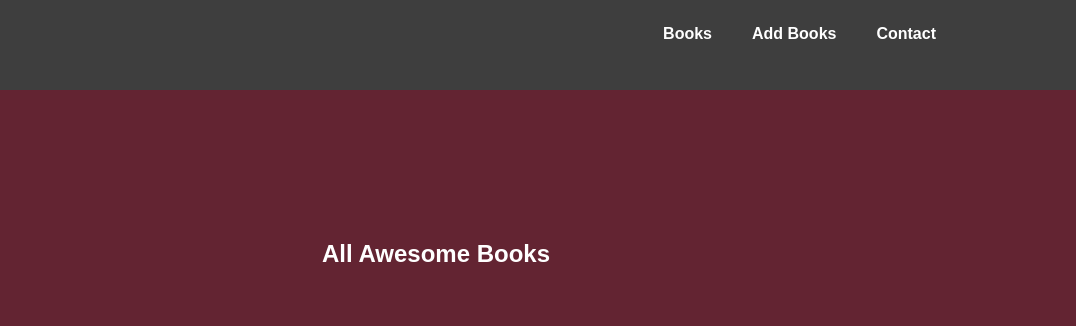
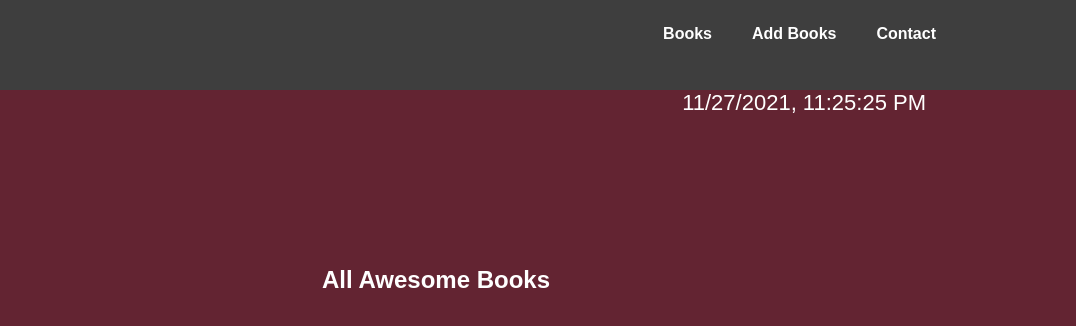
Before and after one commit to ivaan1992/AwesomeBooks, a website with bundled scripts: page index.html in a window 1280 px wide. Shown: the full height of the page, 204-1280 px from the left. Built offline with nearby package versions, Linux system fonts and the light colour scheme; files whose address does not match are found by name.

Commit message:
Add the date function

```diff
--- a/index.html
+++ b/index.html
@@ -8,7 +8,6 @@
     <title>Awesome Books</title>
 </head>
 <body>
-    <header>
         <nav>
             <img src="Images/libro-nav" alt="logo">
             <ul class="menu">
@@ -16,9 +15,22 @@
                 <li id="add-books">Add Books</li>
                 <li id="contact-section">Contact</li>
             </ul>
-
         </nav>
-    </header>
+        <div class="date-time">
+            <!-- <div class="date">
+                <span id="days">Day</span>,
+                <span id="monthly">Month</span>
+                <span id="daynumb">00</span>,
+                <span id="year">Year</span>
+            </div>
+            <div class="times">
+                <span id="hours">00</span><span> :</span>
+                <span id="minutes">00</span><span> :</span>
+                <span id="seconds">00</span>
+                <span id="ampm">AM</span>
+            </div> -->
+        </div>
+  <main>
     <div class="content">
         <section class="table" id="table-list">
             <h1>All Awesome Books</h1>
@@ -51,6 +63,7 @@
             </ul>
         </section>
     </div>
+  </main>
     <script type="module" src="script-class.js"></script>
 </body>
 </html>
--- a/script-class.js
+++ b/script-class.js
@@ -1,5 +1,6 @@
 import Book from './classes/Book.js';
 import Books from './classes/Books.js';
+
 
 const books = new Books();
 
@@ -42,3 +43,17 @@ document.querySelector('.menu').querySelectorAll('li').forEach((link) => {
     displayPage(e.target.id);
   });
 });
+
+
+function updateClock() {
+  const dt = new Date();
+  const DivDate =  document.querySelector('.date-time');
+  DivDate.innerHTML = dt.toLocaleString();
+}
+
+function initClock() {
+  updateClock();
+  window.setInterval(updateClock, 1);
+}
+
+window.onload = initClock;
--- a/style.css
+++ b/style.css
@@ -169,3 +169,11 @@ nav img {
   color: #075cc2;
   font-weight: 800;
 }
+
+.date-time {
+  display: flex;
+  justify-content: flex-end;
+  margin-right: 150px;
+  color: #fff;
+  font-size: 22px;
+}
```
